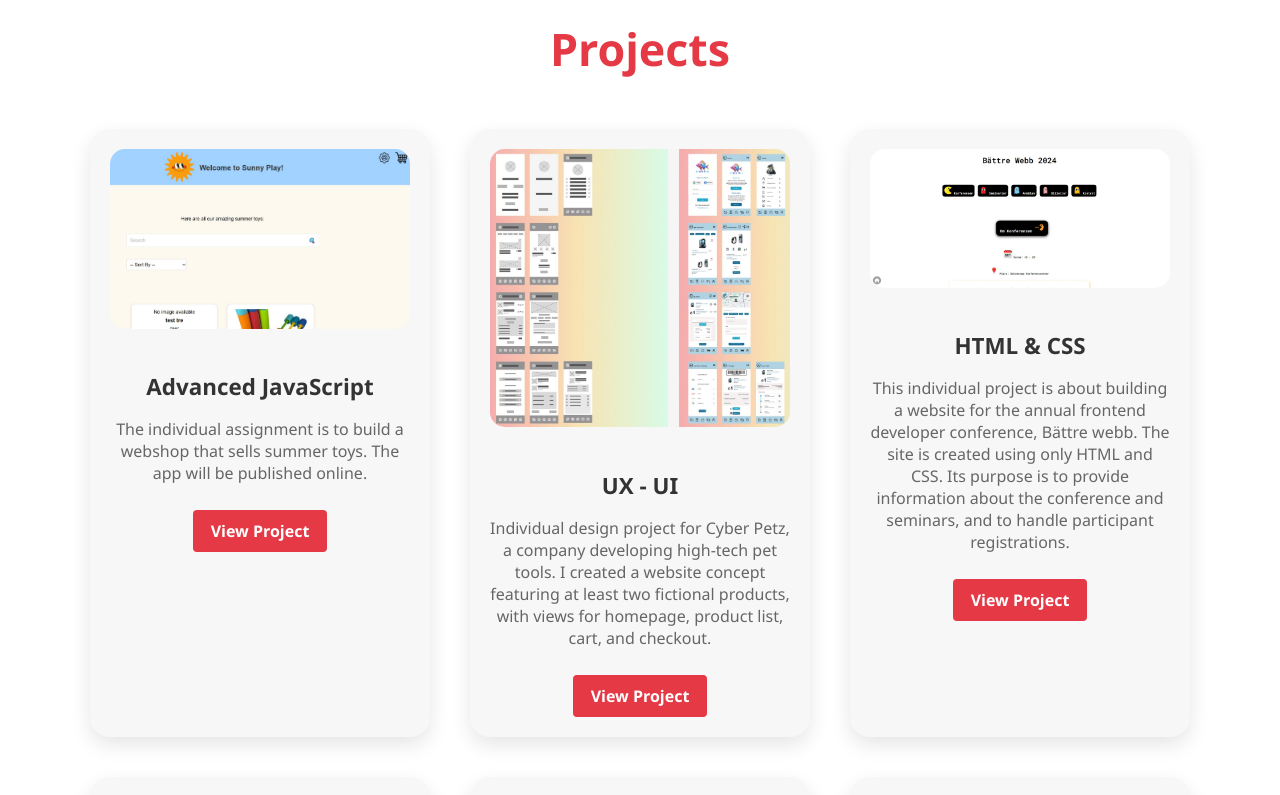
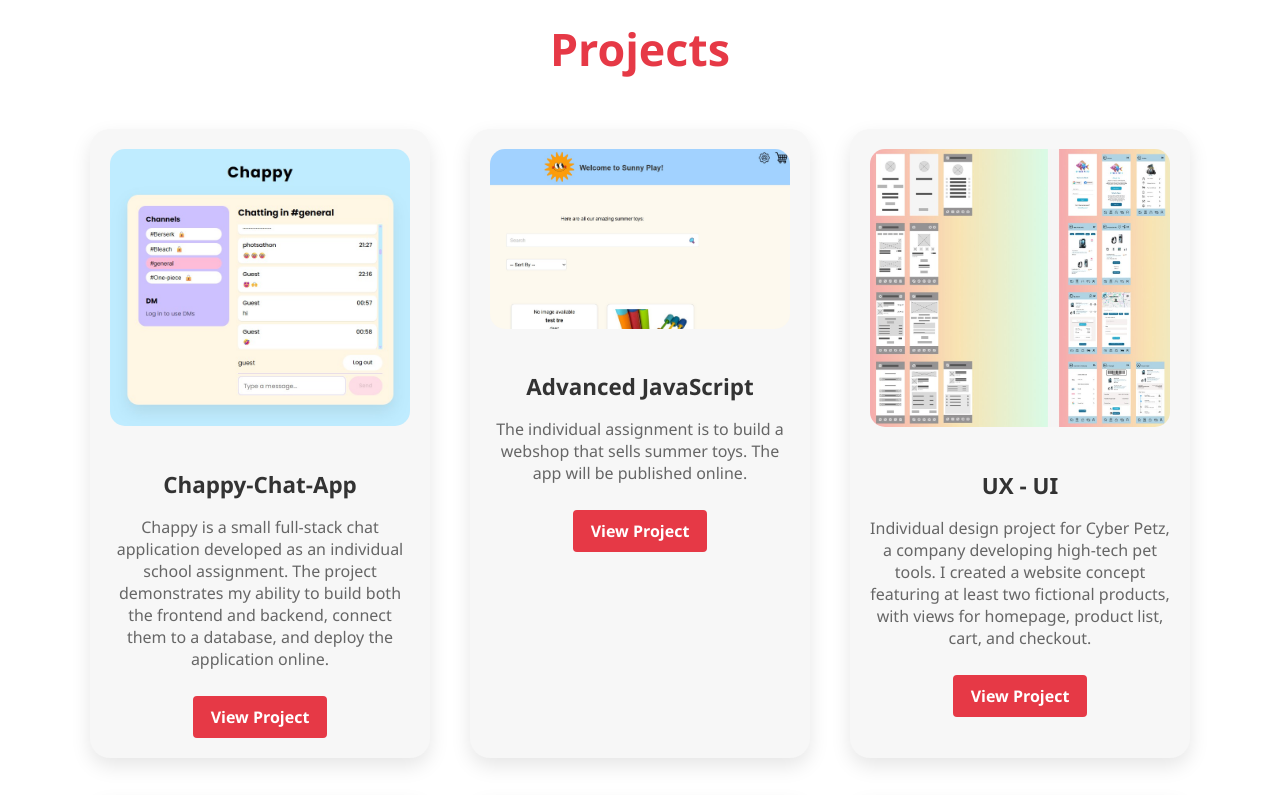
Before and after one commit to Photsathon-Karlsson/photsathon-portfolio, a React (Vite) app: page / in a window 1280 px wide. Shown: the part 2500-3295 px from the top of the page. Built offline with nearby package versions, Linux system fonts and the light colour scheme.

Commit message:
update new project

```diff
--- a/src/pages/Projects.jsx
+++ b/src/pages/Projects.jsx
@@ -6,6 +6,13 @@ const Projects = () => {
   const { t } = useTranslation();
 
   const projects = [
+    {
+      id: 12,
+      title: 'Chappy-Chat-App',
+      description: 'Chappy is a small full-stack chat application developed as an individual school assignment. The project demonstrates my ability to build both the frontend and backend, connect them to a database, and deploy the application online.',
+      image: `${import.meta.env.BASE_URL}img/Project-ChappyChatApp.jpg`,
+      link: 'https://github.com/Photsathon-Karlsson/Chappy-Chat-App'
+    },
     {
       id: 1,
       title: 'Advanced JavaScript',
```
Also changed, not shown: public/img/Project-ChappyChatApp.jpg (added).
